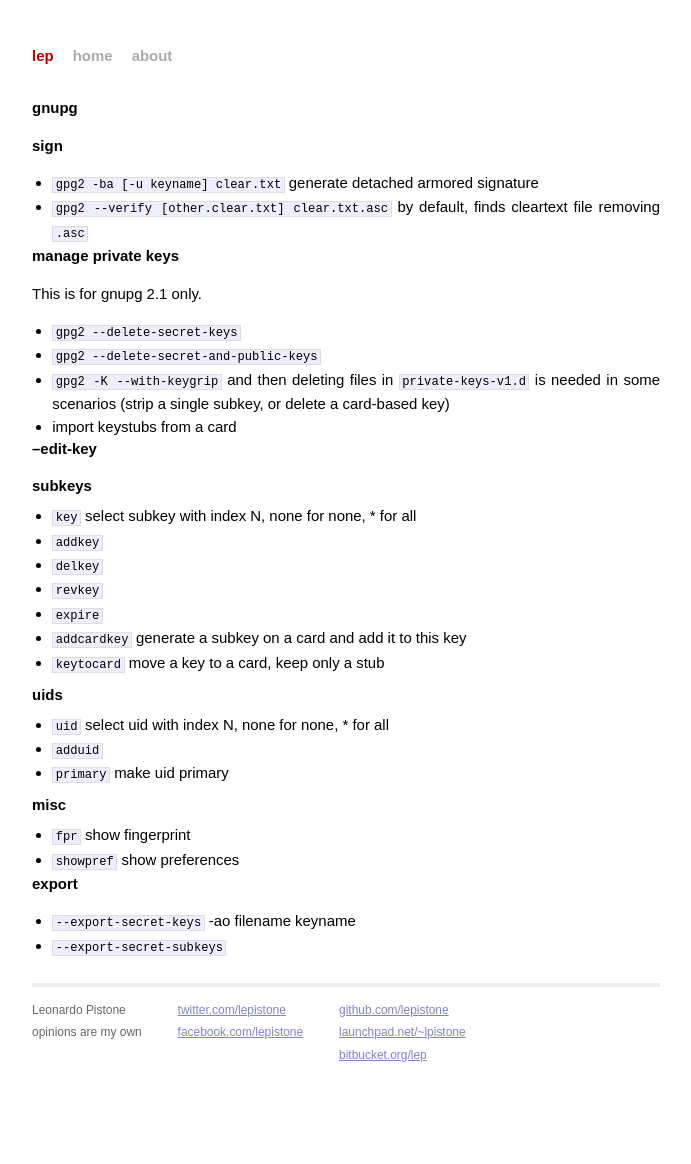
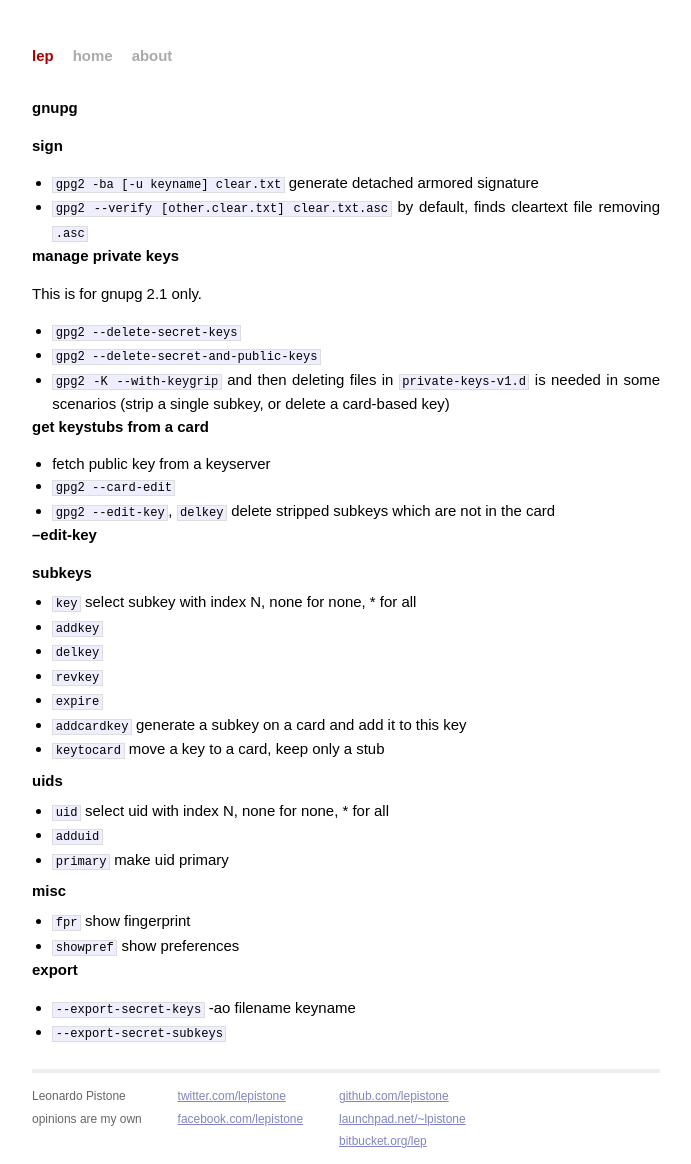
Before and after one commit to lepistone/lepistone.github.io, a Jekyll site: the page built from gnupg.md, in a window 1280 px wide. Shown: the whole page, without its empty margins (294-985 px from the left). Built offline with Jekyll 4.4.1, drawn with Linux system fonts in a browser that asks for light colours; Markdown is read by kramdown in place of the engine named in the settings; before the commit the page ends 1078 px from its top, so only the background shows below that.

Commit message:
how to get keystubs from a card

```diff
--- a/gnupg.md
+++ b/gnupg.md
@@ -13,7 +13,11 @@ This is for gnupg 2.1 only.
 - `gpg2 --delete-secret-and-public-keys`
 - `gpg2 -K --with-keygrip` and then deleting files in `private-keys-v1.d` is
   needed in some scenarios (strip a single subkey, or delete a card-based key)
-- import keystubs from a card
+
+# get keystubs from a card
+- fetch public key from a keyserver
+- `gpg2 --card-edit`
+- `gpg2 --edit-key`, `delkey` delete stripped subkeys which are not in the card
 
 # --edit-key
 
```
